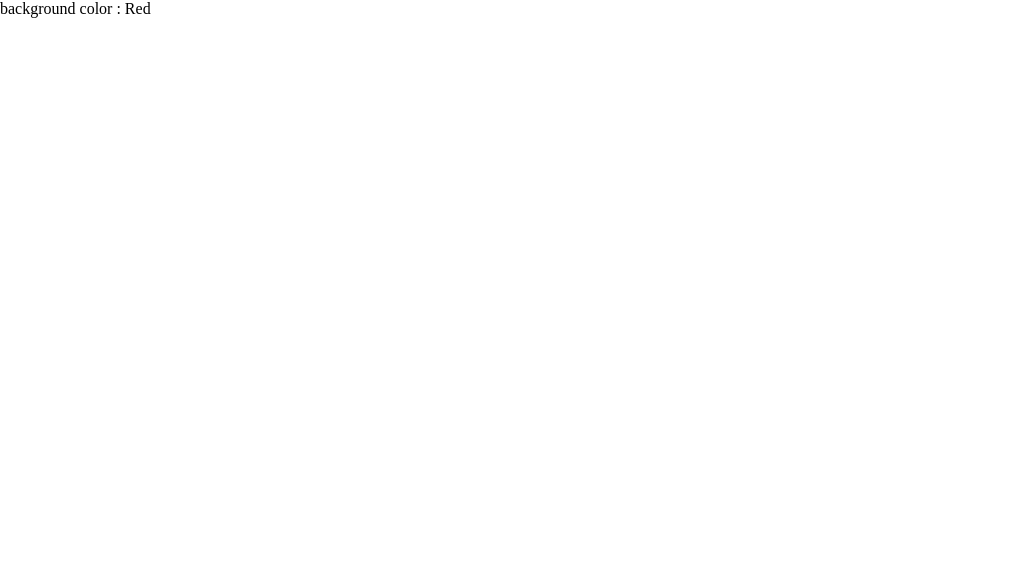
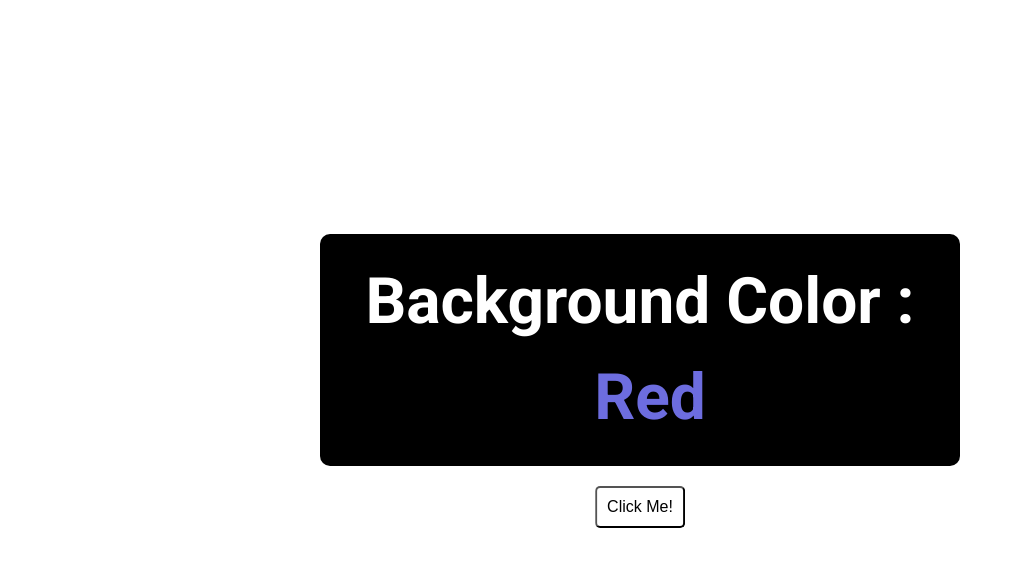
Before and after one commit to CartoonToYou/ColorFlipper, a plain HTML site: page index.html in a window 1280 px wide. Shown: the whole page, without its empty margins (0-1022 px from the left). Drawn offline with Linux system fonts and the light colour scheme.

Commit message:
[ADD] html layout and css

```diff
--- a/index.html
+++ b/index.html
@@ -7,15 +7,24 @@
 <meta name="viewport" content="width=device-width, initial-scale=1.0">
 
 <link href="style.css" rel="stylesheet" />
+<link rel="preconnect" href="https://fonts.gstatic.com">
+<link href="https://fonts.googleapis.com/css2?family=Roboto:wght@300;400;500;700;900&display=swap" rel="stylesheet">
 
 <title>BG Color Flipper</title>
 </head>
 
 <body>
 
-  <div class="background-title">
-    background color : Red
+  <div class="content">
+    <div class="title-box">
+      <h1 class="background-title">
+        background color : <span class="bg-color-text">Red</span>
+      </h1>
+
+      <button class="btn-title">Click Me!</button>
+    </div>
   </div>
+
 
 </body>
 
--- a/style.css
+++ b/style.css
@@ -3,3 +3,48 @@
   margin: 0;
   box-sizing: border-box;
 }
+
+body {
+  font-family: "Roboto", sans-serif;
+  font-weight: 400;
+  font-size: 2rem;
+  line-height: 1.5;
+}
+
+.content {
+  position: relative;
+  text-align: center;
+  height: 90vh;
+}
+
+.title-box {
+  position: absolute;
+  top: 50%;
+  left: 50%;
+  transform: translate(-50%, -50%);
+}
+
+.background-title {
+  text-transform: capitalize;
+  background-color: rgb(0, 0, 0);
+  color: rgb(255, 255, 255);
+  padding: 20px;
+  margin-bottom: 20px;
+  border-radius: 10px;
+}
+
+.bg-color-text {
+  padding-left: 20px;
+  color: rgb(109, 109, 223);
+}
+
+.btn-title {
+  cursor: pointer;
+  position: absolute;
+  background-color: rgba(255, 255, 255, 0.25);
+  border-radius: 5px;
+  font-size: 16px;
+  padding: 10px;
+  left: 50%;
+  transform: translate(-50%);
+}
```
